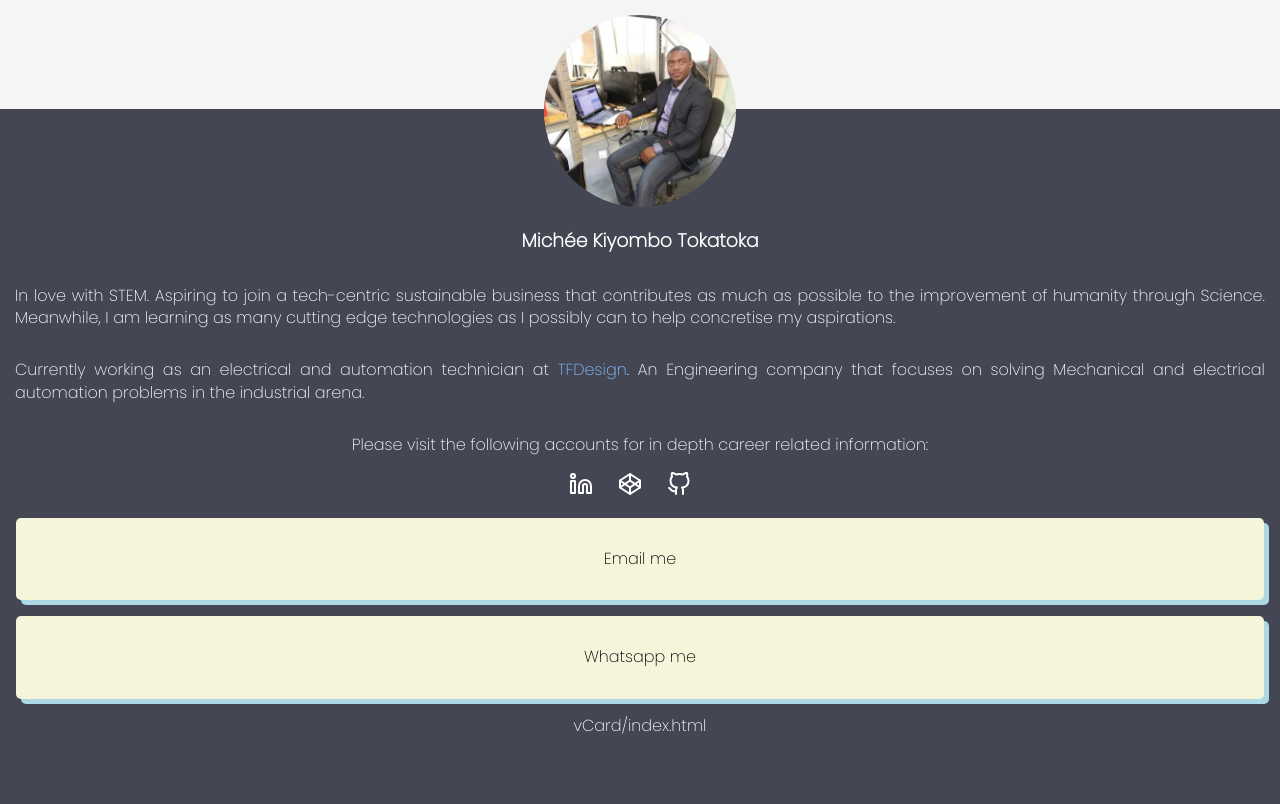
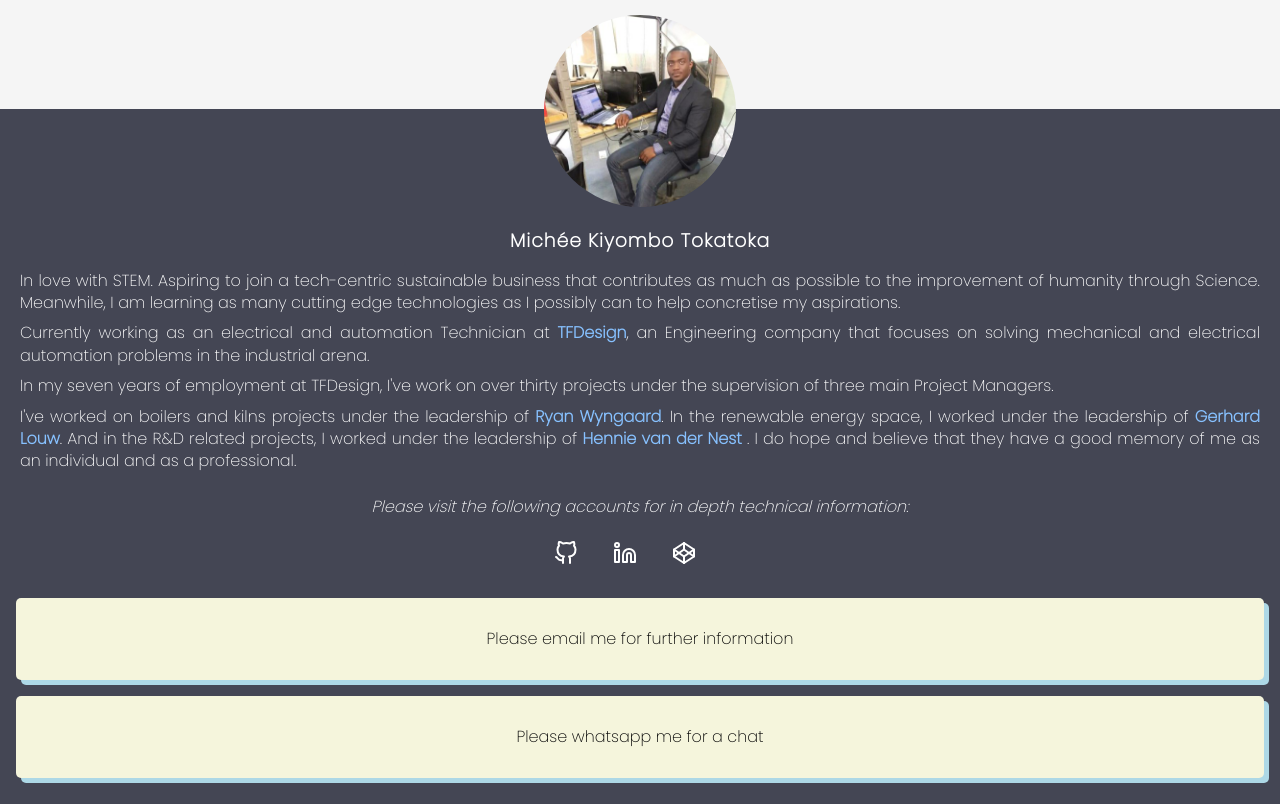
Before and after one commit to MicheeTK/portfolio-app, a plain HTML site: page index.html in a window 1280 px wide. Drawn offline with nearby package versions, Linux system fonts and the light colour scheme; some icons are missing.

Commit message:
fixed a few flaws in the code

```diff
--- a/index.html
+++ b/index.html
@@ -5,12 +5,14 @@
     <meta name="viewport" content="width=device-width, initial-scale=1.0" />
     <meta http-equiv="X-UA-Compatible" content="ie=edge" />
     <link rel="stylesheet" href="style.css" />
+    <link rel="icon" href="./assets/STEM.jpg" />
     <title>MichéeTK bio</title>
     <script src="https://unpkg.com/feather-icons"></script>
 
     <script src="https://code.iconify.design/iconify-icon/1.0.2/iconify-icon.min.js"></script>
   </head>
   <body>
+    <div class="wrapper-container">
       <!-- Start vCard base program -->
       <div id="cover-pic"></div>
       <img src="./assets/michee-pic.jpg" alt="profile pic" id="profile-pic" />
@@ -20,24 +22,36 @@
         Science. Meanwhile, I am learning as many cutting edge technologies as I possibly can to help concretise my aspirations.
       </p>
       <p>
-      Currently working as an electrical and automation technician at <a href="https://www.tfdesign.co.za" target="_blank">TFDesign</a>. An Engineering company
-      that focuses on solving Mechanical and electrical automation problems in the industrial arena.
+        Currently working as an electrical and automation Technician at <a href="https://www.tfdesign.co.za" target="_blank"> <b>TFDesign</b></a
+        >, an Engineering company that focuses on solving mechanical and electrical automation problems in the industrial arena.
+      </p>
+
+      <p>In my seven years of employment at TFDesign, I've work on over thirty projects under the supervision of three main Project Managers.</p>
+      <p>
+        I've worked on boilers and kilns projects under the leadership of
+        <a href="https://www.linkedin.com/in/ryan-wyngaard-b79734103/" target="_blank"> <b>Ryan Wyngaard</b></a
+        >. In the renewable energy space, I worked under the leadership of
+        <a href="https://www.linkedin.com/in/gerhard-louw-5a976558/" target="_blank"> <b>Gerhard Louw</b></a
+        >. And in the R&D related projects, I worked under the leadership of
+        <a href="https://www.linkedin.com/in/hendrik-johannes-van-der-nest-6b020575/" target="_blank"> <b>Hennie van der Nest</b> </a>. I do hope and believe
+        that they have a good memory of me as an individual and as a professional.
       </p>
 
       <div class="icons">
-      <p>Please visit the following accounts for in depth career related information:</p>
+        <p><em>Please visit the following accounts for in depth technical information:</em></p>
+
+        <a href="https://github.com/MicheeTK" target="_blank"><i data-feather="github"></i></a>
+
         <a href="https://www.linkedin.com/in/michee-tokatoka-b5024055/" target="_blank"><i data-feather="linkedin"></i></a>
 
         <a href="https://codepen.io/MicheeTK" target="_blank"><i data-feather="codepen"></i></a>
 
-      <a href="https://github.com/MicheeTK" target="_blank"><i data-feather="github"></i></a>
-
         <a href="https://www.codewars.com/users/MicheeTK/completed_solutions" target="_blank"><iconify-icon icon="simple-icons:codewars"></iconify-icon></a>
       </div>
 
-    <a href="mailto:tokatokakiyombo@gmail.com" class="btn" target="_blank">Email me</a>
+      <a href="mailto:tokatokakiyombo@gmail.com" class="btn" target="_blank"> Please email me for further information</a>
 
-    <a href="https://wa.me/27610655497" class="btn" target="_blank">Whatsapp me</a>
+      <a href="https://wa.me/27610655497" class="btn" target="_blank">Please whatsapp me for a chat</a>
       <script>
         feather.replace();
       </script>
@@ -51,6 +65,6 @@
       <!-- Start adding profile-pic modal to the base program -->
 
       <script src="main.js"></script>
+    </div>
   </body>
 </html>
-vCard/index.html
--- a/style.css
+++ b/style.css
@@ -10,22 +10,24 @@
   box-sizing: border-box;
 }
 
-body {
+.wrapper-container {
   font: 1.6rem "Poppins", sans-serif;
   line-height: 1.4;
   color: white;
   background: #444654;
   text-align: center;
+  padding-bottom: 1rem;
 }
 
 /* Start vCard base program */
 p {
-  padding: 1.5rem;
+  padding: 0 2rem 0.8rem;
   text-align: justify;
 }
 
 .icons > p {
   text-align: center;
+  margin-block: 15px;
 }
 
 a {
@@ -41,7 +43,7 @@ a:hover {
 #profile-pic {
   width: 15%;
   border-radius: 50%;
-  margin-block: 15px;
+  margin-block: 1.5rem;
   position: relative;
 }
 
@@ -51,10 +53,15 @@ a:hover {
 
 .profile-pic-caption {
   margin-bottom: 1.5rem;
+  letter-spacing: 1px;
+}
+
+.icons {
+  padding-bottom: 1rem;
 }
 
 .icons a {
-  margin: 1rem;
+  margin: 1.5rem;
   color: white;
 }
 
@@ -117,9 +124,7 @@ a:hover {
 /*Start Adding cover picture*/
 
 #cover-pic {
-  /* background-image: url(""); */
   color: black;
-  /* background-repeat: no-repeat; */
   background-color: whitesmoke;
   position: absolute;
   width: 100%;
```
Also changed, not shown: assets/STEM.jpg (added). Lines whose indentation alone changed are shown as unchanged.
